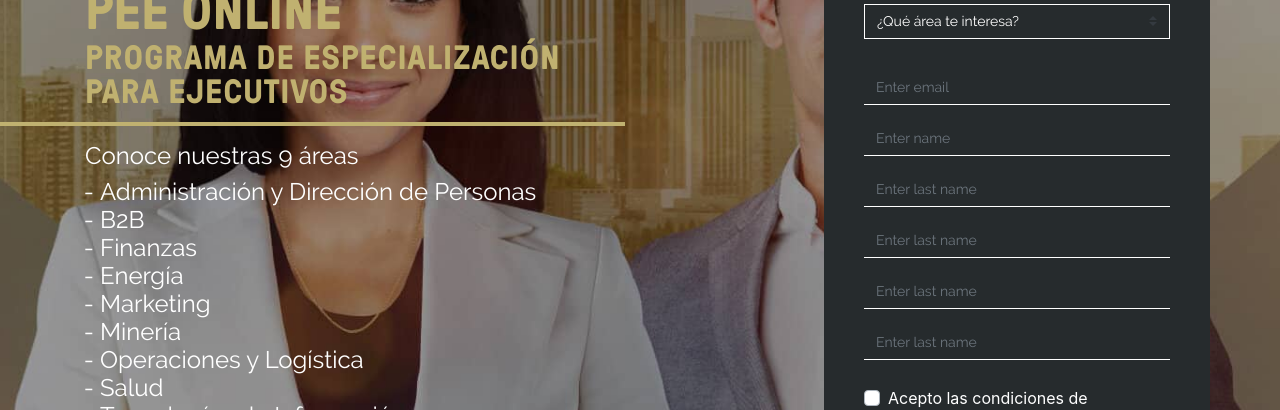
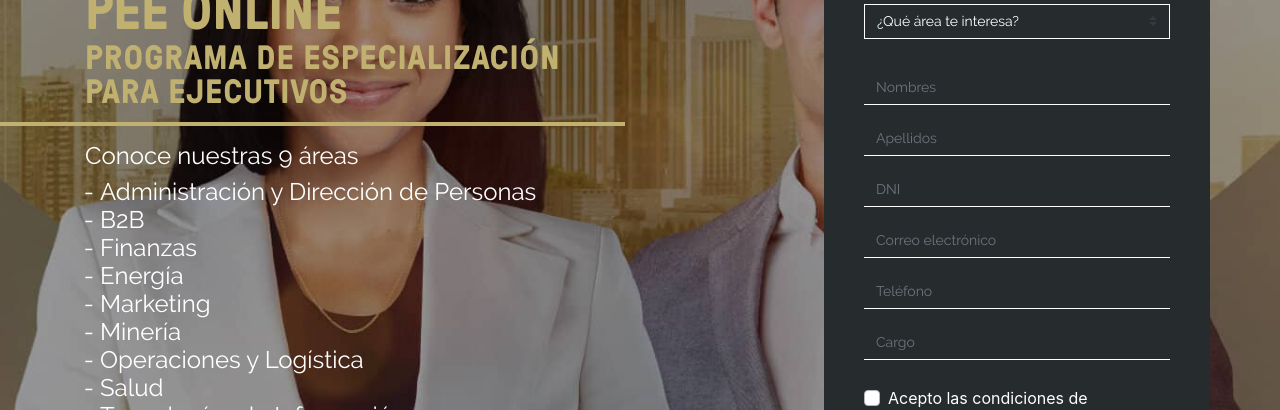
Before and after one commit to Lizethsuk/landing-pee, a Vue app: page / in a window 1280 px wide. Shown: the part 346-756 px from the top of the page. Built offline with nearby package versions, Linux system fonts and the light colour scheme; what vue-country-region-select would draw is missing.

Commit message:
changess

```diff
--- a/src/components/FormHome.vue
+++ b/src/components/FormHome.vue
@@ -13,6 +13,33 @@
           required
         ></b-form-select>
       </b-form-group>
+       <b-form-group  class="all-btn" id="input-group-2"  label-for="input-2">
+        <b-form-input
+          id="input-2"
+          v-model="form.name"
+          placeholder="Nombres"
+          required
+        ></b-form-input>
+      </b-form-group>
+      <b-form-group  class="all-btn" id="input-group-4"  label-for="input-4">
+        <b-form-input
+          id="input-4"
+          v-model="form.lastname"
+          placeholder="Apellidos"
+          required
+        ></b-form-input>
+      </b-form-group>
+       <b-form-group  class="all-btn"
+        id="input-group-1"
+        label-for="input-1"
+      >
+        <b-form-input
+          id="input-1"
+          v-model="form.email"
+          placeholder="DNI"
+          required
+        ></b-form-input>
+      </b-form-group>
       <b-form-group  class="all-btn"
         id="input-group-1"
         label-for="input-1"
@@ -21,35 +48,22 @@
           id="input-1"
           v-model="form.email"
           type="email"
-          placeholder="Enter email"
-          required
-        ></b-form-input>
-      </b-form-group>
-
-      <b-form-group  class="all-btn" id="input-group-2"  label-for="input-2">
-        <b-form-input
-          id="input-2"
-          v-model="form.name"
-          placeholder="Enter name"
+          placeholder="Correo electrónico"
           required
         ></b-form-input>
       </b-form-group>
 
 
 
-      <b-form-group  class="all-btn" id="input-group-4"  label-for="input-4">
-        <b-form-input
-          id="input-4"
-          v-model="form.lastname"
-          placeholder="Enter last name"
-          required
-        ></b-form-input>
-      </b-form-group>
+
+
+
+
 <b-form-group  class="all-btn" id="input-group-6"  label-for="input-6">
         <b-form-input
           id="input-6"
           v-model="form.lastname"
-          placeholder="Enter last name"
+          placeholder="Teléfono"
           required
         ></b-form-input>
       </b-form-group>
@@ -57,15 +71,7 @@
         <b-form-input
           id="input-7"
           v-model="form.lastname"
-          placeholder="Enter last name"
-          required
-        ></b-form-input>
-      </b-form-group>
-      <b-form-group  class="all-btn" id="input-group-7"  label-for="input-7">
-        <b-form-input
-          id="input-7"
-          v-model="form.lastname"
-          placeholder="Enter last name"
+          placeholder="Cargo"
           required
         ></b-form-input>
       </b-form-group>
@@ -94,7 +100,8 @@
           food: null,
           checked: []
         },
-        foods: [{ text: '¿Qué área te interesa?', value: null }, 'Carrots', 'Beans', 'Tomatoes', 'Corn'],
+        foods: [{ text: '¿Qué área te interesa?', value: null }, 'Administración y Dirección de personas', 'Business to Business',
+        'Business to Business', 'Energía', 'Finanzas', 'Marketing', 'Minería', 'Salud',  'Operaciones y Logística', 'Tecnologías de la Información' ],
         show: true
       }
     },
--- a/src/styles/home.styl
+++ b/src/styles/home.styl
@@ -316,11 +316,11 @@ h4{
   position: relative;
   right: 0px;
   text-align: left;
-  width: 155px;
+  width: 135px;
   margin-right: 0px;
   margin-left: auto;
   font-family gt-pressura-bold;
-  font-size 35.53px;
+  font-size 30.53px;
   line-height 44px
 }
 
@@ -727,9 +727,9 @@ h4{
       width 180px
       margin-left 40px
       .init-date {
-        font-size 23px
-        width 93px
-        top -32px
+        font-size 22px
+        width 98px
+        top -30px
         line-height 34px
       }
 
```
